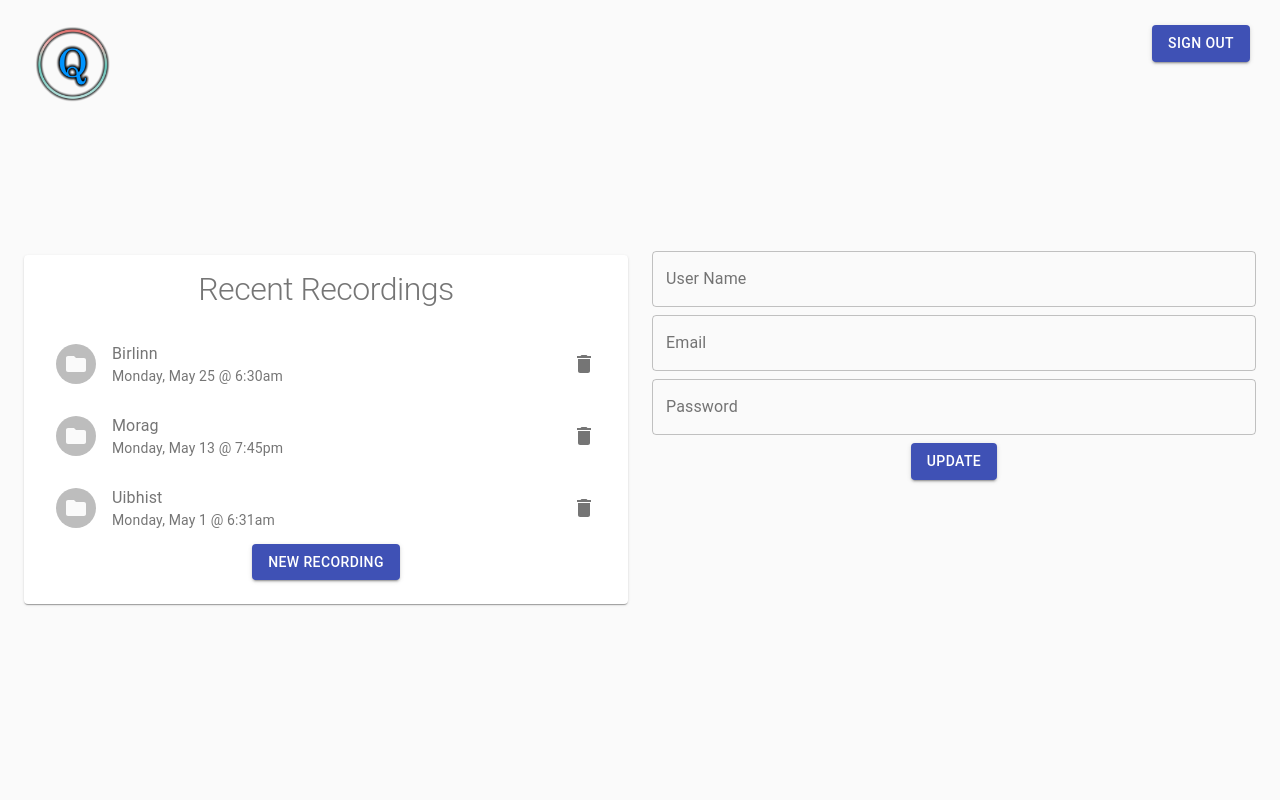
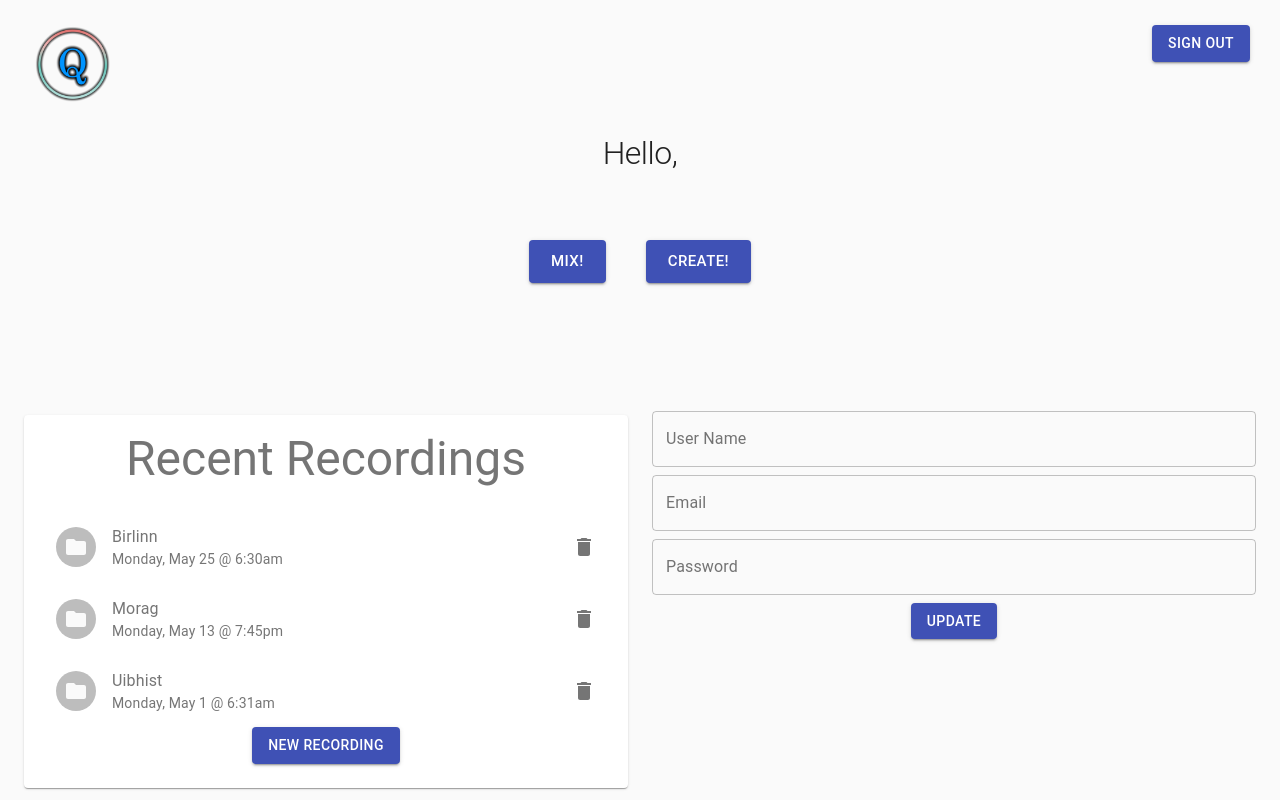
Before and after one commit to wenitte/teamcass-proj1, a React (Create React App) app: page / in a window 1280 px wide. Both pictures are taken after a click on the button "GUEST". Built offline with nearby package versions, Linux system fonts and the light colour scheme; no server answers.

Commit message:
Update Dashboard UI

```diff
--- a/src/components/dashboard/Dashboard.js
+++ b/src/components/dashboard/Dashboard.js
@@ -35,6 +35,9 @@ const useStyles = makeStyles(theme => ({
     padding: theme.spacing(2),
     textAlign: "center",
     color: theme.palette.text.secondary
+  },
+  heading: {
+    marginBottom: theme.spacing(10)
   }
 }));
 
@@ -97,10 +100,23 @@ export default function Dashboard(props) {
         <CssBaseline />
         <Container maxWidth="lg">
           <div className={classes.root}>
+            <Typography className={classes.heading} variant="h1">Hello, {props.user}</Typography>
             <Grid container spacing={3}>
+              <Grid container justify="center" spacing={5}>
+                <Grid item>
+                  <Button variant="contained" color="primary" size="large">
+                    Mix!
+                  </Button>
+                </Grid>
+                <Grid item>
+                  <Button variant="contained" color="primary" size="large">
+                    Create!
+                  </Button>
+                </Grid>
+              </Grid>
               <Grid item sm={6}>
                 <Paper className={classes.paper}>
-                  <Typography variant="h1" gutterBottom>
+                  <Typography variant="h3" gutterBottom>
                     Recent Recordings
                   </Typography>
                   <Grid item>
@@ -111,7 +127,6 @@ export default function Dashboard(props) {
                 </Paper>
               </Grid>
               <Grid item sm={6} style={{ paddingTop: theme.spacing(15) }}>
-                <Typography variant="h2">{props.user}</Typography>
                 <form className={classes.form} noValidate autoComplete="off">
                   <TextField
                     id="name"
```
